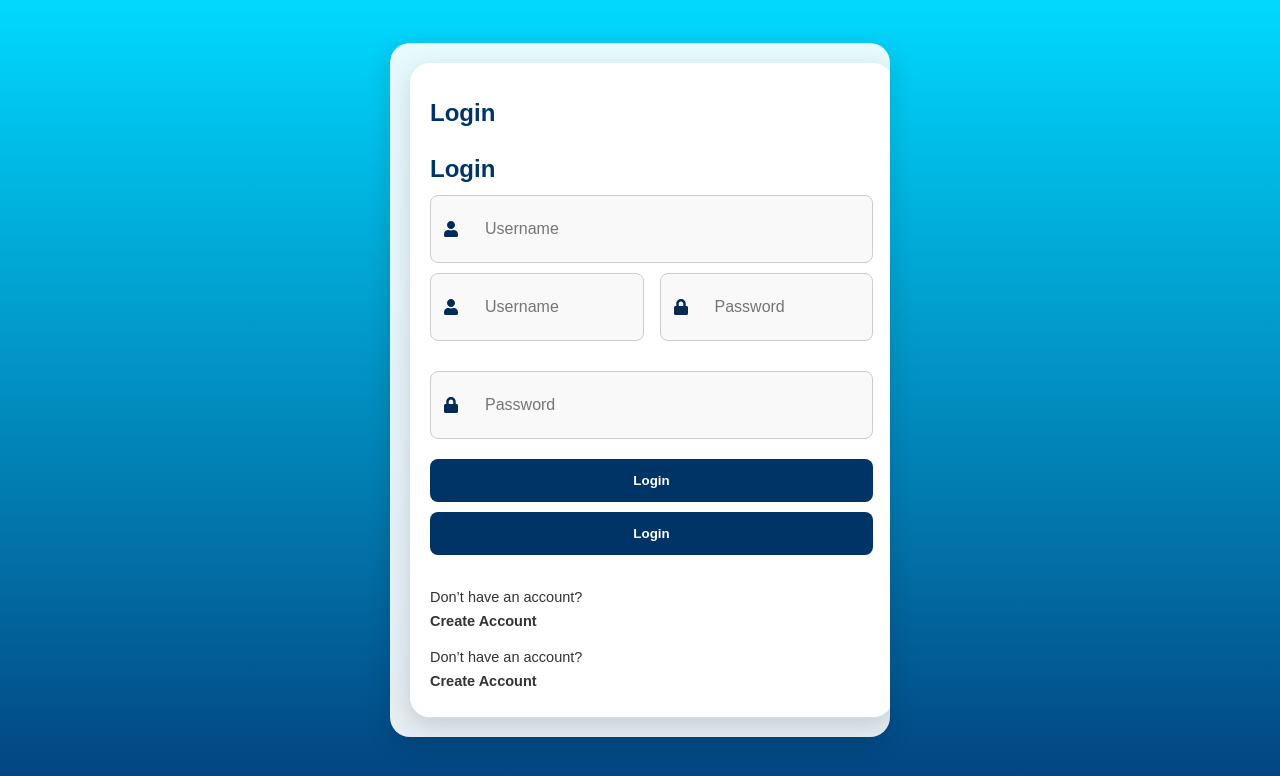
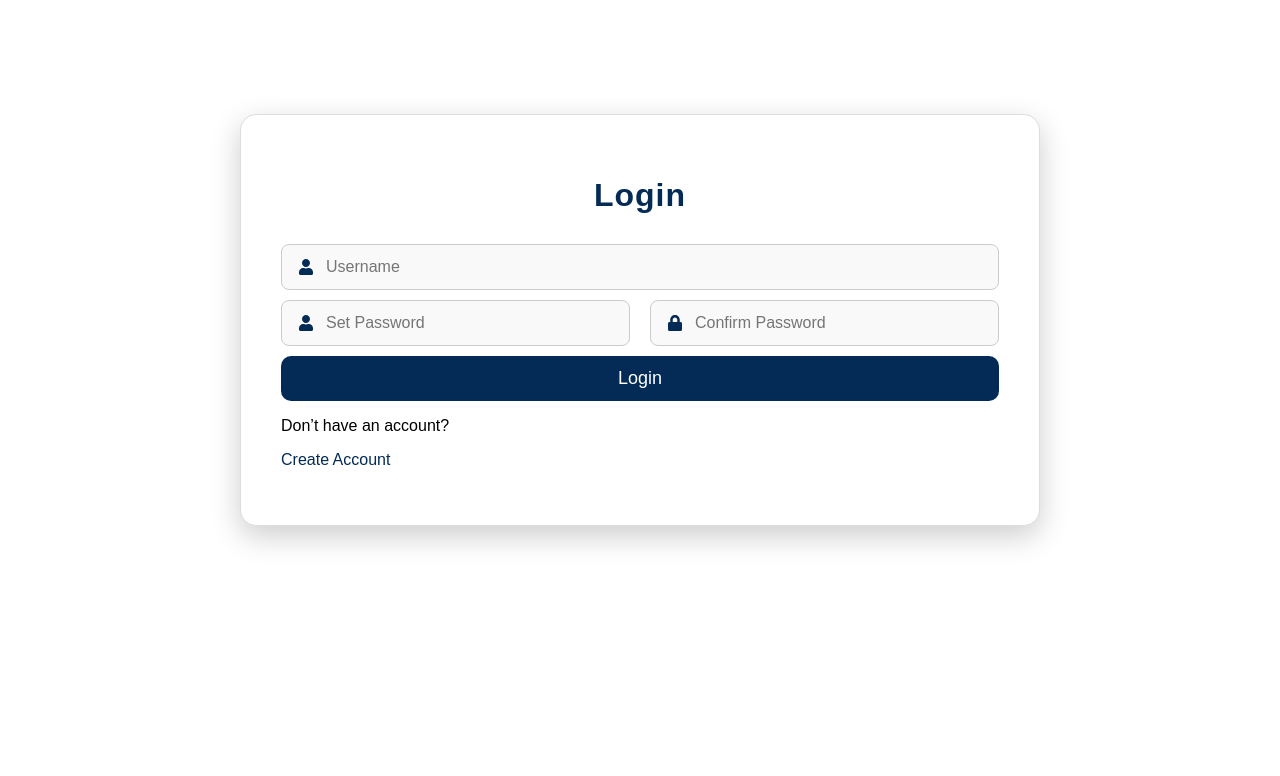
Before and after one commit to GargiAP/NGO-MANAGEMENT-1-, a React (Create React App) app: page /login in a window 1280 px wide. Shown: the top 776 px of the page. Built offline with nearby package versions, Linux system fonts and the light colour scheme.

Commit message:
Project done

```diff
--- a/src/pages/loginpage/Loginpage.js
+++ b/src/pages/loginpage/Loginpage.js
@@ -4,49 +4,35 @@ import React from 'react';
 
 const LoginPage = () => {
   return (
-     <div className="login-wrapper">
-   <form className="login-card">
-       <form className="login-card">
-         <h1 className="login-title">Login</h1>
-
-     <h1 className="login-title">Login</h1>
+    <div className="signin-container">
+      <form className="signin-card">
+        <h1 className="signin-title">Login</h1>
 
         <div className="input-container">
           <FaUser className="icon" />
           <input type="text" placeholder="Username" required />
         </div>
-         {}
-         <div className="flex-input-group">
+
+        <div className="row">
           <div className="input-container">
             <FaUser className="icon" />
-             <input type="text" placeholder="Username" required />
+            <input type="text" placeholder="Set Password" required />
           </div>
           <div className="input-container">
             <FaLock className="icon" />
-             <input type="password" placeholder="Password" required />
+            <input type="text" placeholder="Confirm Password" required />
           </div>
         </div>
 
-     <div className="input-container">
-       <FaLock className="icon" />
-       <input type="password" placeholder="Password" required />
-     </div>
 
-     <button className="login-button" type="submit">Login</button>
-         <button className="login-button" type="submit">Login</button>
+        <button className="signup-button" type="submit">Login</button>
 
-     <div className="login-subtext">
-       <p>Don’t have an account?</p>
-       <p className="create-account">Create Account</p>
-         <div className="login-subtext">
+        <div className="signin-subtext">
           <p>Don’t have an account?</p>
           <p className="create-account">Create Account</p>
         </div>
-         </div>
-       </form>
       </form>
     </div>
-
   );
 };
 
--- a/src/pages/loginpage/loginpage.css
+++ b/src/pages/loginpage/loginpage.css
@@ -1,110 +1,114 @@
-.login-wrapper {
+.signin-container {
   display: flex;
   justify-content: center;
   align-items: center;
-  min-height: 50vh;
-  z-index: 1001;
-
-  min-height: 60vh;
-  /*background: linear-gradient(135deg, #f0f4ff, #dfefff);*/
-  padding: 20px;
+  padding: 40px 20px;
+  min-height: 80vh;
+  min-width:450px;
 }
 
-.login-card {
-  background: rgba(255, 255, 255, 0.75);
-  backdrop-filter: blur(15px);
-  border-radius: 20px;
+.signin-card {
+  background-color: #fff;
   padding: 40px;
-  width: 100%;
-  max-width: 400px;
-  box-shadow: 0 8px 32px rgba(0, 0, 0, 0.3);
-  max-width: 500px;
-  box-shadow: 0 8px 32px rgba(0, 0, 0, 0.2);
-  color: #000;
-  text-align: center;
-  z-index: 1000;
+  border-radius: 16px;
+  width: 800px;
+  min-width: 450px;
+  max-height: 90vh;
+  overflow-y: none;
+  box-shadow: 0 10px 30px rgba(0, 0, 0, 0.2);
+  border: 1px solid #ddd;
 }
 
-.login-title {
-  font-size: 2rem;
+.signin-card h2 {
+  text-align: center;
   margin-bottom: 30px;
-  color: #003366;
-}
-
-.flex-input-group {
-  display: flex;
-  gap: 16px;
-  flex-wrap: wrap;
-  margin-bottom: 20px;
-}
-
-.flex-input-group .input-container {
-  flex: 1;
-  min-width: 200px;
+  color: #032b55;
+  font-size: 32px;
 }
 
 .input-container {
-  position: relative;
-  margin-bottom: 20px;
+  display: flex;
+  align-items: center;
+  padding: 12px 16px;
+  border: 1px solid #ccc;
+  border-radius: 8px;
+  margin-bottom: 10px;
+  background-color: #f9f9f9;
 }
 
 .input-container .icon {
-  position: absolute;
-  top: 12px;
-  top: 50%;
-  left: 12px;
-  transform: translateY(-50%);
-  color: #666;
-  font-size: 16px;
+  margin-right: 10px;
+  color: #032b55;
 }
 
 .input-container input {
-  width: 100%;
-  padding: 12px 12px 12px 40px;
-  padding: 12px 12px 12px 38px;
-  border: 1px solid #ccc;
-  border-radius: 8px;
+  border: none;
+  outline: none;
+  background: transparent;
   font-size: 16px;
-  outline: none;
-  background-color: #f9f9f9;
-  transition: border-color 0.3s;
+  flex: 1;
 }
 
-.input-container input:focus {
-  border-color: #003366;
+.row {
+  display: flex;
+  justify-content: space-between;
+  gap: 20px;
 }
 
-.login-button {
-  padding: 14px;
-  width: 100%;
-  background-color: #003366;
-  color: white;
-  border: none;
-  border-radius: 8px;
-  font-weight: bold;
-  cursor: pointer;
-  transition: background-color 0.3s ease;
-  margin-top: 10px;
+.row .input-container {
+  flex: 1;
 }
 
-.login-button:hover {
-  background-color: #0055aa;
+.signup-button {
+  width: 100%;
+  padding: 12px;
+  background-color: #032b55;
+  color: #fff;
+  border: none;
+  border-radius: 10px;
+  font-size: 18px;
+  cursor: pointer;
+  transition: background 0.3s ease;
 }
 
-/* Subtext */
-.login-subtext {
-  margin-top: 20px;
-  font-size: 14px;
-  color: #333;
+.signup-button:hover {
+  background-color: #054f91;
+}
+.popup-close {
+  position: absolute;
+  top: 12px;
+  right: 14px;
+  background: transparent;
+  border: none;
+  font-size: 24px;
+  color: #555;
+  cursor: pointer;
 }
 
-.create-account {
-  font-weight: bold;
-  color: #003366;
-  cursor: pointer;
-  margin-top: 5px;
+@media (max-width: 768px) {
+  .row {
+    flex-direction: column;
+  }
 }
 
-.modal-overlay {
-  display: none;
+.signin-title {
+  text-align: center;
+  margin-bottom: 30px;
+  color: #032b55;
+  font-size: 32px;
+  font-weight: bold;
+  letter-spacing: 1px;
 }
+
+/* Already styled container - just adding hover effect */
+.create-account {
+  color: #032b55;
+  font-weight: 500;
+  cursor: pointer;
+  transition: color 0.3s ease;
+}
+
+.create-account:hover {
+  color: #054f91;
+  text-decoration: underline;
+}
```
Lines whose indentation alone changed are shown as unchanged.
